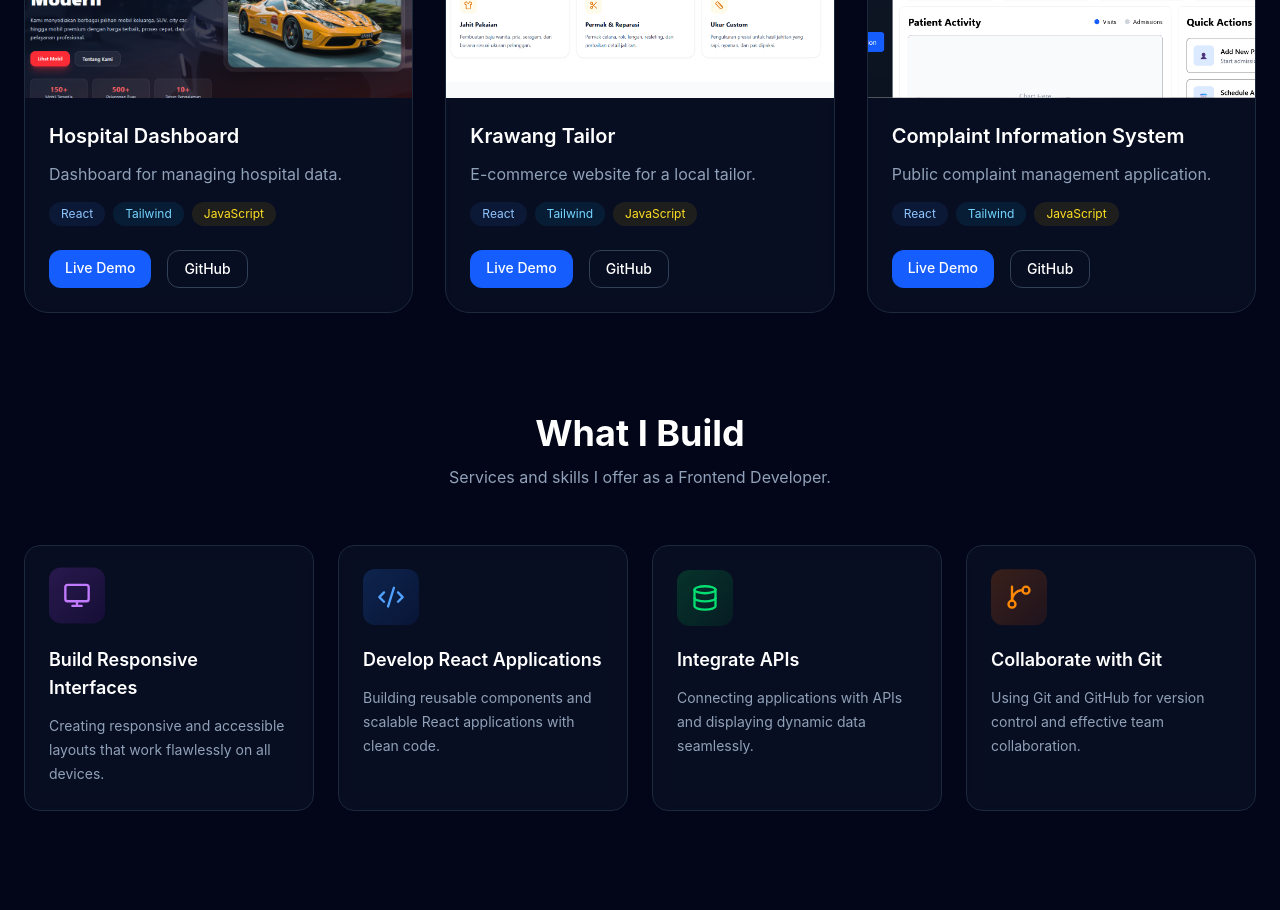
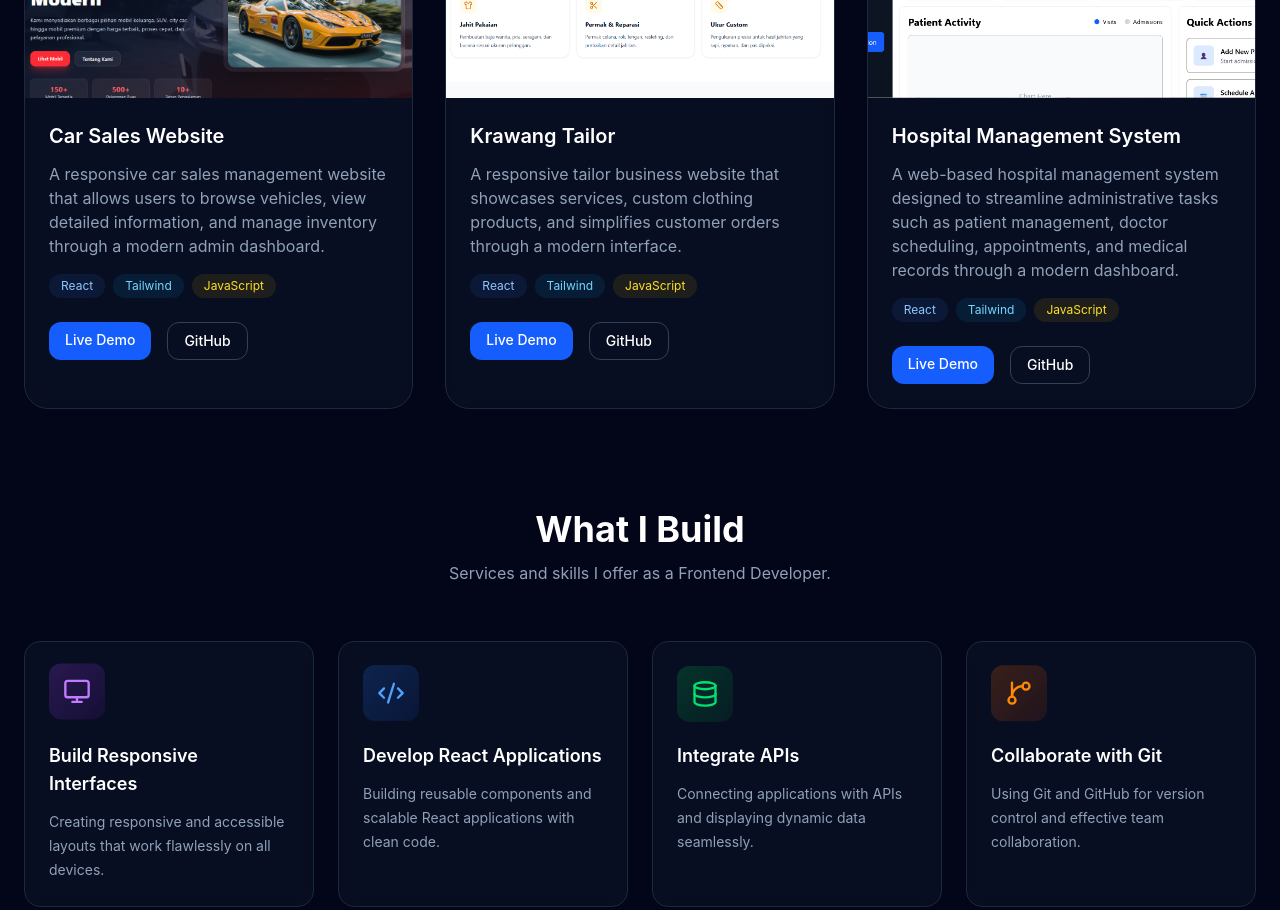
Before and after one commit to siswantoismail/portfolio, a React (Vite) app: page / in a window 1280 px wide. Shown: the part 1700-2610 px from the top of the page. Built offline with nearby package versions, Linux system fonts and the light colour scheme.

Commit message:
menambahkan link pada project dan membuat tombol download berfungsi

```diff
--- a/src/components/About.jsx
+++ b/src/components/About.jsx
@@ -1,6 +1,6 @@
 import { motion } from "framer-motion";
 import about from "../assets/about.png";
-import { GraduationCap, Code2, Heart, ArrowRight } from "lucide-react";
+import { GraduationCap, Code2, Heart } from "lucide-react";
 
 function About() {
   const infoCards = [
@@ -67,7 +67,7 @@ function About() {
           className="flex flex-col items-center gap-6 md:flex-row"
         >
           {/* PHOTO */}
-          <div className="relative flex-shrink-0">
+          <div className="relative shrink-0">
             {/* Animated Glow */}
             <motion.div
               animate={{
--- a/src/components/Hero.jsx
+++ b/src/components/Hero.jsx
@@ -109,8 +109,10 @@ function Hero() {
             </motion.a>
 
             <motion.a
-              href="/CV-Siswanto-Ismail.pdf"
-              download
+              href="/CVSiswantoismail.pdf"
+              // target="_blank"
+              // rel="noopener noreferrer"
+              download="CVSiswantoismail.pdf"
               whileHover={{ scale: 1.05 }}
               whileTap={{ scale: 0.95 }}
               className="
@@ -126,9 +128,9 @@ function Hero() {
     text-white
     transition
     hover:border-blue-500
+    hover:bg-blue-500/10
   "
             >
-              {/* <FiDownload /> */}
               Download CV
             </motion.a>
           </motion.div>
--- a/src/components/Projects.jsx
+++ b/src/components/Projects.jsx
@@ -6,22 +6,22 @@ import dashboardRS from "../assets/dashboardRS.png";
 function Projects() {
   const projects = [
     {
-      title: "Hospital Dashboard",
-      desc: "Dashboard for managing hospital data.",
+      title: "Car Sales Website",
+      desc: "A responsive car sales management website that allows users to browse vehicles, view detailed information, and manage inventory through a modern admin dashboard.",
       image: dasbordPmobil,
       github: "https://github.com/siswantoismail/ecommerce",
-      demo: "https://hospital.siswantoismail.com",
+      demo: "https://penjualanmobil.vercel.app/",
     },
     {
       title: "Krawang Tailor",
-      desc: "E-commerce website for a local tailor.",
+      desc: "A responsive tailor business website that showcases services, custom clothing products, and simplifies customer orders through a modern interface.",
       image: KT,
       github: "https://github.com/siswantoismail/krawangtailor",
       demo: "https://krawangtailor-iwan.vercel.app/",
     },
     {
-      title: "Complaint Information System",
-      desc: "Public complaint management application.",
+      title: "Hospital Management System",
+      desc: "A web-based hospital management system designed to streamline administrative tasks such as patient management, doctor scheduling, appointments, and medical records through a modern dashboard.",
       image: dashboardRS,
       github: "https://github.com/siswantoismail/hospital-admin",
       demo: "https://complaint.siswantoismail.com",
```
Also changed, not shown: 1 other file (tests, documents, lock files or other folders).
